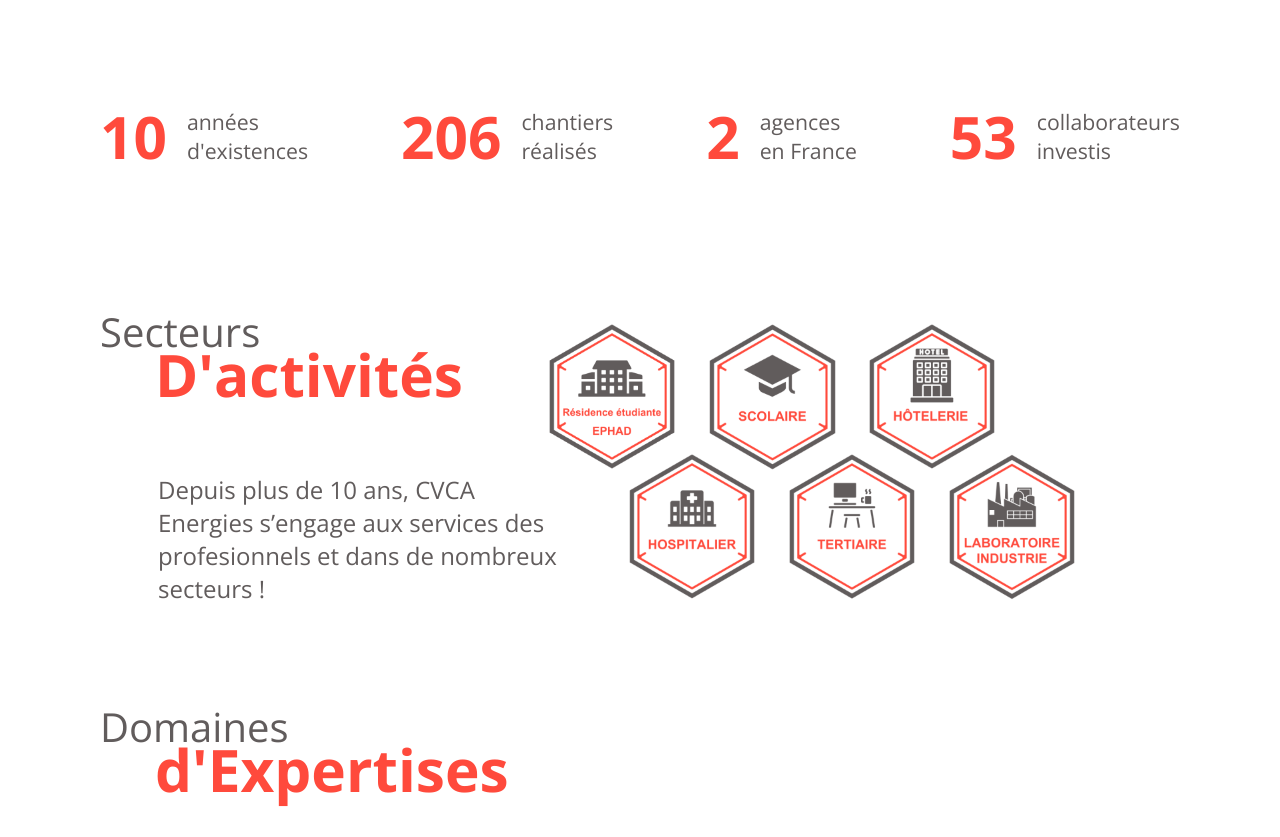
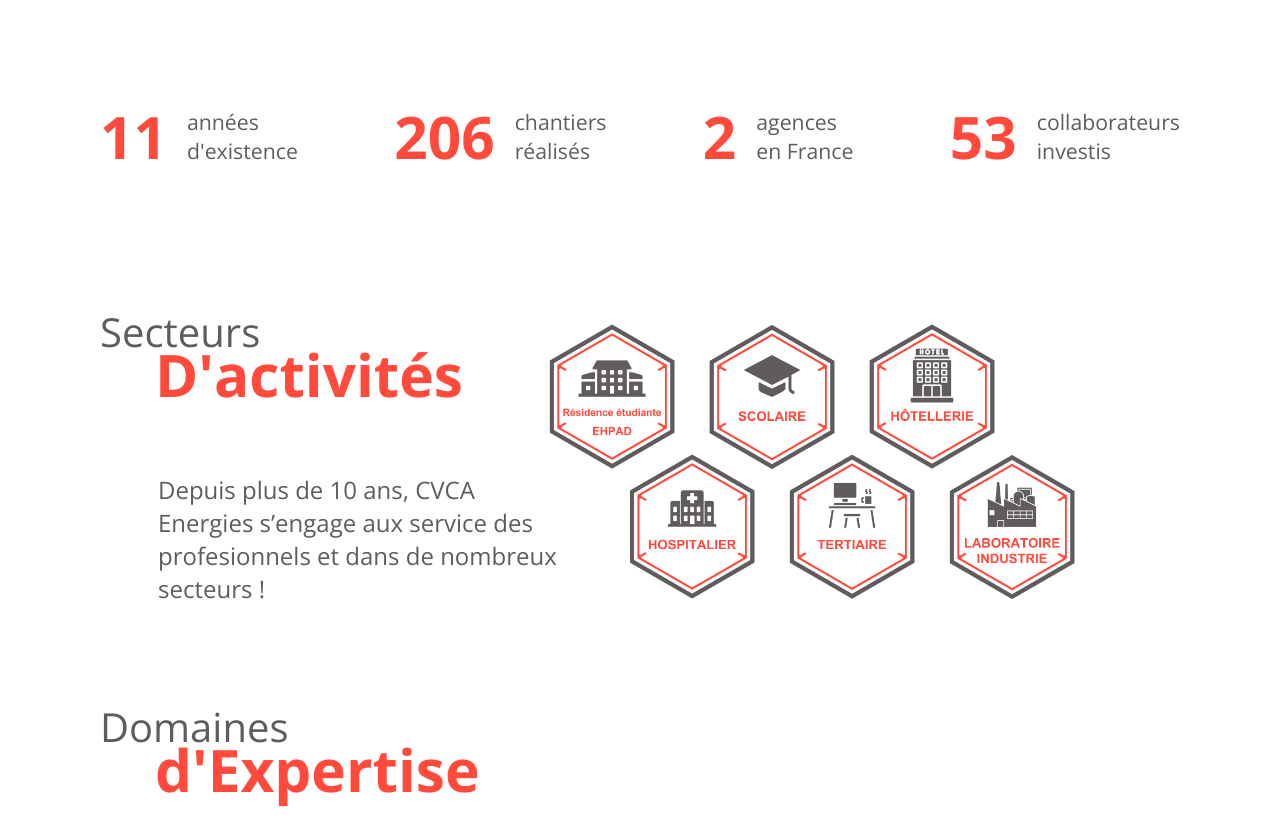
Before and after one commit to nathanckt/CVCAENERGIES, a website: page index.html in a window 1280 px wide. Shown: the part 1469-2306 px from the top of the page. Drawn offline with nearby package versions, Linux system fonts and the light colour scheme; no server answers.

Commit message:
minor fix

```diff
--- a/index.html
+++ b/index.html
@@ -73,7 +73,7 @@
                     <div class="intro-texte">
                         <h1 class="intro-title">CVCA ENERGIES</h1>
                         <p class="text-intro">
-                            Le spécialiste en Génie Climatique au services des professionnels
+                            Le spécialiste en Génie Climatique au service des professionnels
                         </p>
                         <div class="intro-cta">
                             <a href="pages/a-propos/histoire.html" class="cta">NOUS DÉCOUVRIR</a>
@@ -108,8 +108,8 @@
             <section class="chiffres">
                 <div class="content">
                     <div>
-                        <h3 class="chiffres__annees">10</h3>
-                        <p>années <br>d'existences</p>
+                        <h3 class="chiffres__annees">11</h3>
+                        <p>années <br>d'existence</p>
                     </div>
                     <div class="reverse__chiffres">
                         <h3 class="chiffres__chantiers">206</h3>
@@ -130,41 +130,41 @@
                     <div class="text-secteurs">
                         <h2>Secteurs<br><span>D'activités</span></h2>
                         <p>
-                            Depuis plus de 10 ans, CVCA Energies s’engage aux services des profesionnels et dans de nombreux secteurs !
+                            Depuis plus de 10 ans, CVCA Energies s’engage aux service des profesionnels et dans de nombreux secteurs !
                         </p>
                     </div>
                     <div class="hexa-secteurs">
                         <div class="top">
                             <div class="container-hexa">
                                 <a href="pages/competences/secteurs-activites.html">
-                                    <img src="assets/images/hexa-activites/1.png" alt="Icone représentant un secteur d'activité porposé par l'entreprise">
+                                    <img src="assets/activites/ehpad.png" alt="Icone représentant un secteur d'activité porposé par l'entreprise">
                                 </a>
                             </div>
                             <div class="container-hexa">
                                 <a href="pages/competences/secteurs-activites.html">
-                                    <img src="assets/images/hexa-activites/2.png" alt="Icone représentant un secteur d'activité porposé par l'entreprise">
+                                    <img src="assets/activites/scolaire.png" alt="Icone représentant un secteur d'activité porposé par l'entreprise">
                                 </a>
                             </div>
                             <div class="container-hexa">
                                 <a href="pages/competences/secteurs-activites.html">
-                                    <img src="assets/images/hexa-activites/3.png" alt="Icone représentant un secteur d'activité porposé par l'entreprise">
+                                    <img src="assets/activites/hotel.png" alt="Icone représentant un secteur d'activité porposé par l'entreprise">
                                 </a>
                             </div>
                         </div>
                         <div class="bottom">
                             <div class="container-hexa ">
                                 <a href="pages/competences/secteurs-activites.html">
-                                    <img src="assets/images/hexa-activites/4.png" alt="Icone représentant un secteur d'activité porposé par l'entreprise">
+                                    <img src="assets/activites/hospitalier.png" alt="Icone représentant un secteur d'activité porposé par l'entreprise">
                                 </a>
                             </div>
                             <div class="container-hexa ">
                                 <a href="pages/competences/secteurs-activites.html">
-                                    <img src="assets/images/hexa-activites/5.png" alt="Icone représentant un secteur d'activité porposé par l'entreprise">
+                                    <img src="assets/activites/tertiaire.png" alt="Icone représentant un secteur d'activité porposé par l'entreprise">
                                 </a>
                             </div>
                             <div class="container-hexa ">
                                 <a href="pages/competences/secteurs-activites.html">
-                                    <img src="assets/images/hexa-activites/6.png" alt="Icone représentant un secteur d'activité porposé par l'entreprise">
+                                    <img src="assets/activites/labo.png" alt="Icone représentant un secteur d'activité porposé par l'entreprise">
                                 </a>
                             </div>
                         </div>
@@ -226,7 +226,7 @@
                 <div class="container">
 
                 </div>
-                <h2>Domaines<br><span>d'Expertises</span></h2>
+                <h2>Domaines<br><span>d'Expertise</span></h2>
                 <div class="swiper mySwiper">
                     <div class="swiper-wrapper wrapper__ref">
                       <div class="references__card swiper-slide">
@@ -265,7 +265,7 @@
                     <div class="swiper-button-prev"></div>
                   </div>
             </section>
-            <section class="actus">
+            <!-- <section class="actus">
                 <h2>Dernières<br><span>Actualités</span></h2>
                 <div class="swiper-2">
                     <div class="swiper-wrapper">
@@ -294,7 +294,7 @@
                     <div class="swiper-button-next actus__button"></div>
                     <div class="swiper-button-prev"></div>
                 </div>
-            </section>
+            </section> -->
         </main>
         <footer>
             <div class="footer-top">
```
Also changed, not shown: packages/expertises.json (+4 -4 lines), pages/a-propos/histoire.html (+1 -1 lines), pages/a-propos/implantations.html (+1 -1 lines), pages/competences/expertises.html (+2 -2 lines), pages/competences/secteurs-activites.html (+2 -2 lines).
